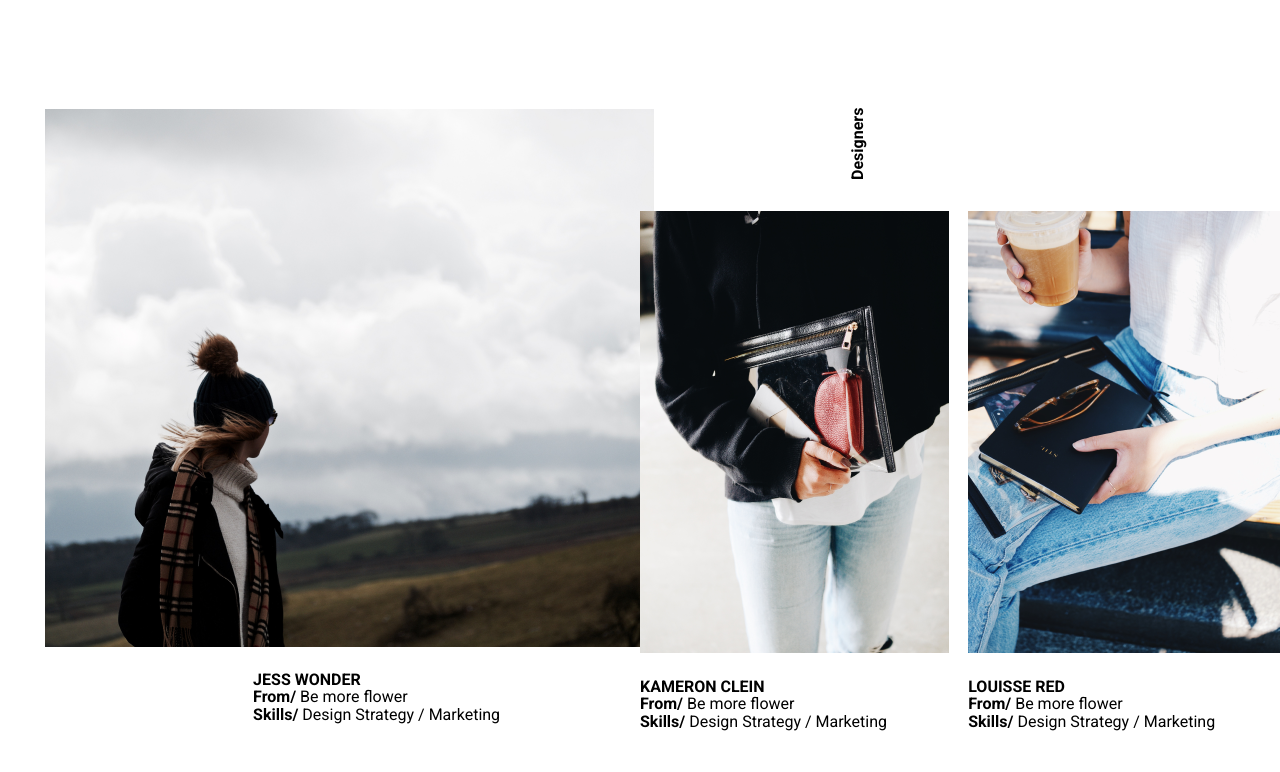
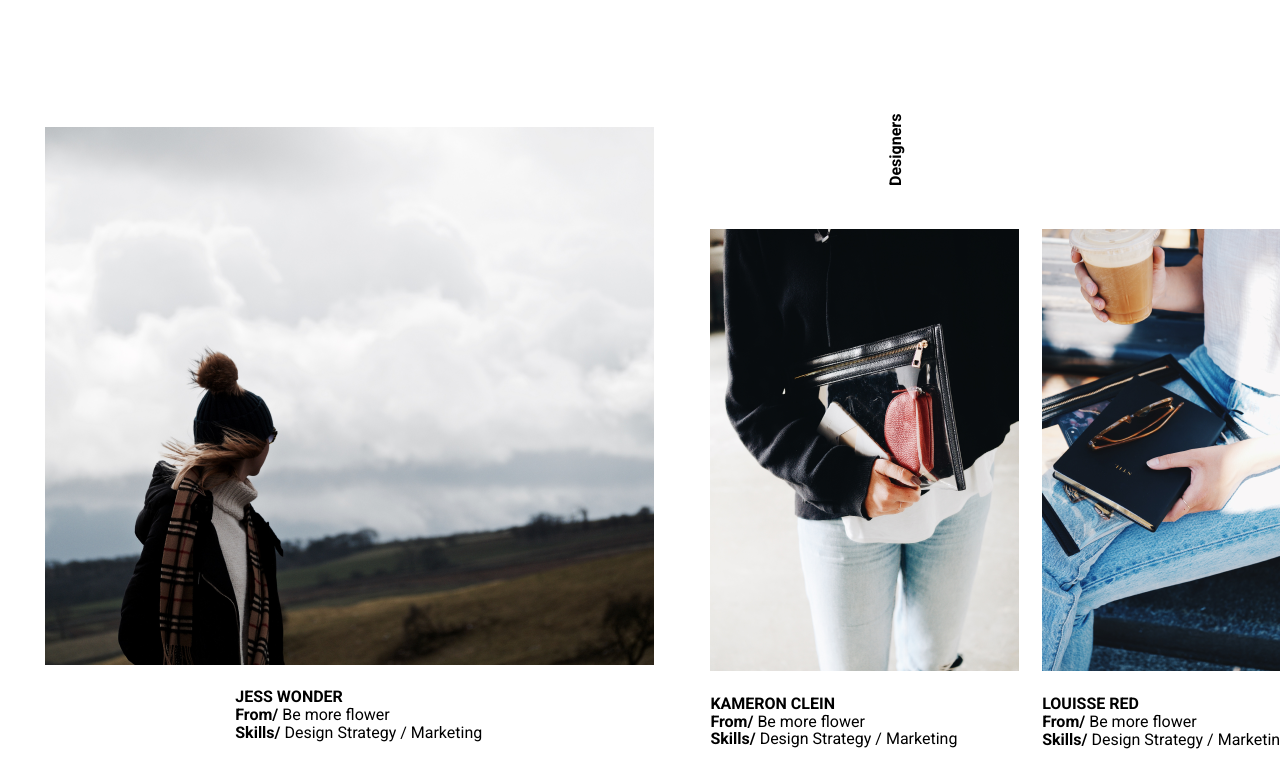
Before and after one commit to romirov/otus-css-omirov, a plain HTML site: page index.html in a window 1280 px wide. Shown: the part 1848-2620 px from the top of the page. Drawn offline with Linux system fonts and the light colour scheme.

Commit message:
heading extension

```diff
--- a/index.html
+++ b/index.html
@@ -56,11 +56,11 @@
     </section>
 
     <!-- section 3 -->
-    <section class="designer">
+    <section>
         <header>
             <h2 class="rotation designer-header">Designers</h2>
         </header>
-
+        <div class="designer">
             <div class="designer-jess">
                 <img class="designer-img-margin-bottom-jess" src="img/spurwing-agency-r6LceZ3ckpM-unsplash 1.png" alt="spurwing-agency">
                 <p class="name designer-signers-jess">Jess Wonder</p>
@@ -87,6 +87,7 @@
                         <strong>From/</strong> Be more flower <br>
                         <strong>Skills/</strong> Design Strategy / Marketing
                     </p>
+                </div>
             </div>
         </div>
     </section>
--- a/styles/style.css
+++ b/styles/style.css
@@ -134,19 +134,17 @@ body {
   display: grid;
   grid-template-columns: 1fr 1fr;
   grid-template-rows: 9% 50%;
-  max-width: 1400px;
+  max-width: 1450px;
   margin: 0 auto;
 }
 
 .designer-header {
-  grid-column: 2;
-  grid-row: 1;
   font-family: 'Roboto', sans-serif;
   font-weight: 700;
   font-size: 1rem;
   line-height: 1.1rem;
-  margin-right: 32%;
-  margin-top: 4%;
+  margin-left: 40%;
+  padding-right: 5%;
 }
 
 .designer-img-margin-bottom-jess {
@@ -170,12 +168,13 @@ body {
   display: flex;
   flex-flow: row nowrap;
   justify-content:left;
-  gap: 3%;
+  margin-left: 11%;
+  gap: 4%;
 }
 
 .designer-signers-jess {
   text-align: left;
-  margin-left: 35%;
+  margin-left: 32%;
 }
 
 .designer-signers {
```
Lines whose indentation alone changed are shown as unchanged.
